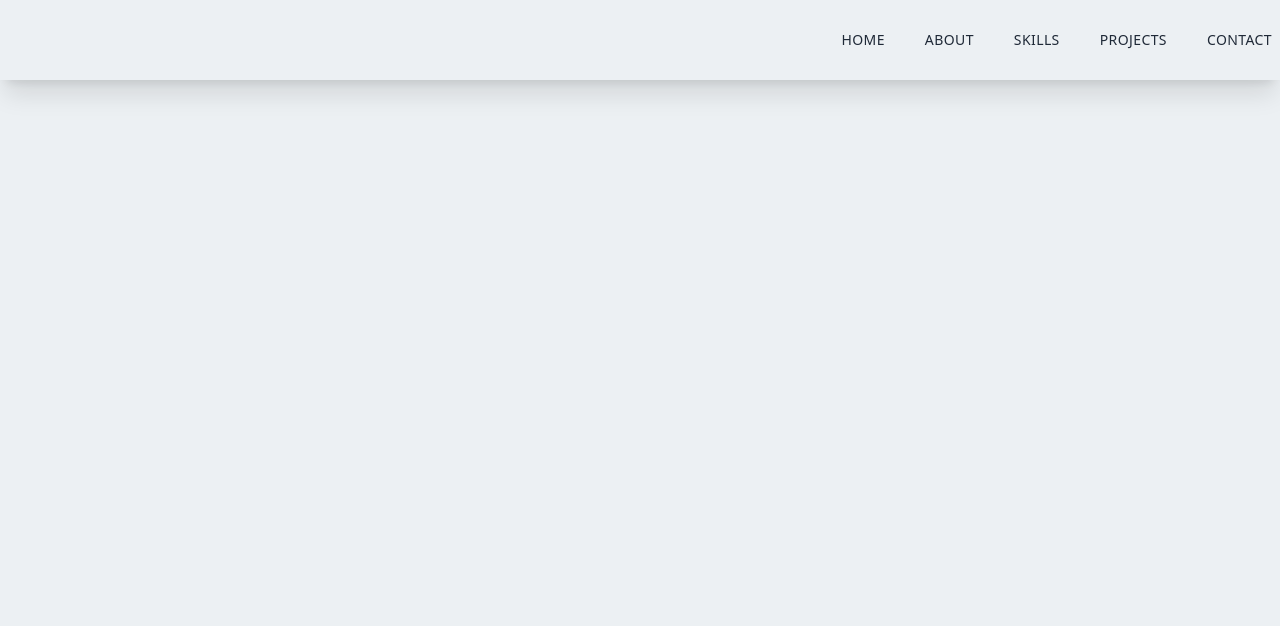
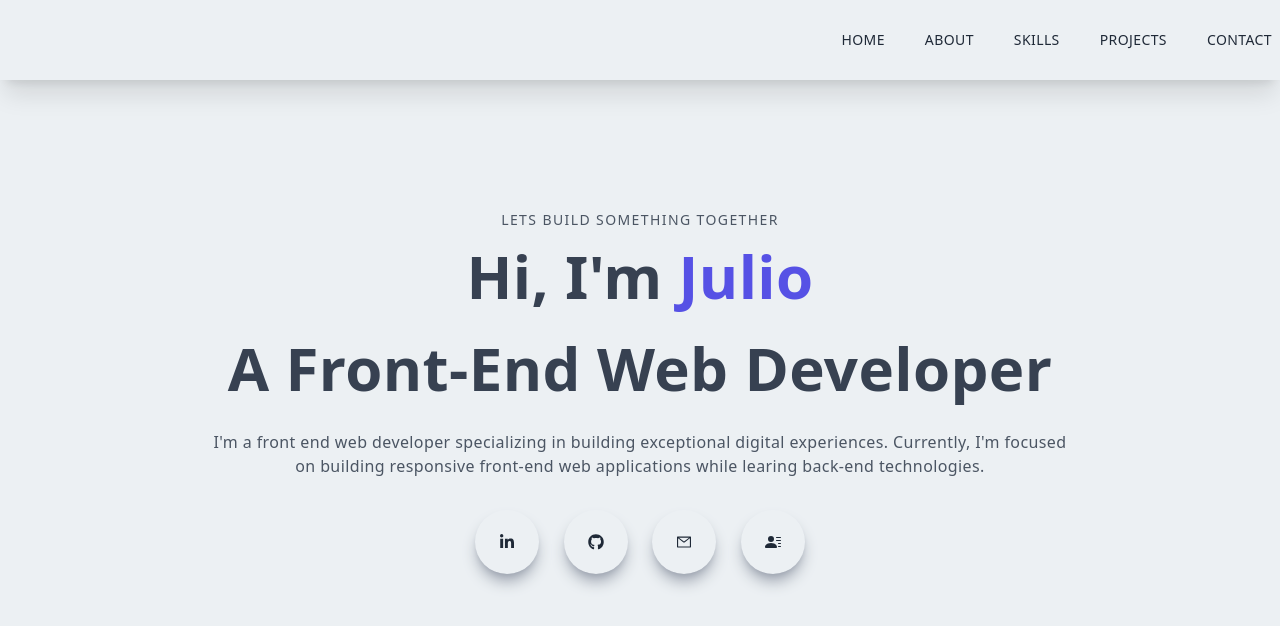
Before and after one commit to julioBZ25/next-portafolio, a Next.js app: page / in a window 1280 px wide. Shown: the top 626 px of the page. Built offline with nearby package versions, Linux system fonts and the light colour scheme.

Commit message:
ADD: Main component

```diff
--- /dev/null
+++ b/components/Main.jsx
@@ -0,0 +1,43 @@
+import React from 'react'
+import { AiOutlineMail } from 'react-icons/ai'
+import { BsFillPersonLinesFill } from 'react-icons/bs'
+import { FaGithub, FaLinkedinIn } from 'react-icons/fa'
+
+const Main = () => {
+  return (
+    <div className='w-full h-screen text-center'>
+      <div className='max-w-[1240px] w-full h-full mx-auto p-2 flex justify-center items-center'>
+        <div>
+          <p className='uppercase text-sm tracking-widest text-gray-600'>
+            Lets build something together
+          </p>
+          <h1 className='py-4 text-gray-700'>
+            Hi, I'm <span className='text-[#5651e5]'>Julio</span>
+          </h1>
+          <h1 className='py-4 text-gray-700'>
+            A Front-End Web Developer
+          </h1>
+          <p className='py-4 text-gray-600 max-w-[70%] m-auto'>
+            I'm a front end web developer specializing in building exceptional digital experiences. Currently, I'm focused on building responsive front-end web applications while learing back-end technologies.
+          </p>
+          <div className='flex items-center justify-between max-w-[330px] m-auto py-4'>
+            <div className='rounded-full shadow-lg shadow-gray-400 p-6 cursor-pointer hover:scale-110 ease-in duration-300'>
+              <FaLinkedinIn/>
+            </div>
+            <div className='rounded-full shadow-lg shadow-gray-400 p-6 cursor-pointer hover:scale-110 ease-in duration-300'>
+              <FaGithub/>
+            </div>
+            <div className='rounded-full shadow-lg shadow-gray-400 p-6 cursor-pointer hover:scale-110 ease-in duration-300'>
+              <AiOutlineMail/>
+            </div>
+            <div className='rounded-full shadow-lg shadow-gray-400 p-6 cursor-pointer hover:scale-110 ease-in duration-300'>
+              <BsFillPersonLinesFill/>
+            </div>
+          </div>
+        </div>
+      </div>
+    </div>
+  )
+}
+
+export default Main
--- a/pages/index.js
+++ b/pages/index.js
@@ -1,5 +1,5 @@
 import Head from 'next/head'
-import Image from 'next/image'
+import Main from '../components/Main'
 import Navbar from '../components/Navbar'
 
 
@@ -12,6 +12,7 @@
         <link rel="icon" href="/favicon.ico" />
       </Head>
       <Navbar />
+      <Main />
     </div>
   )
 }
```
